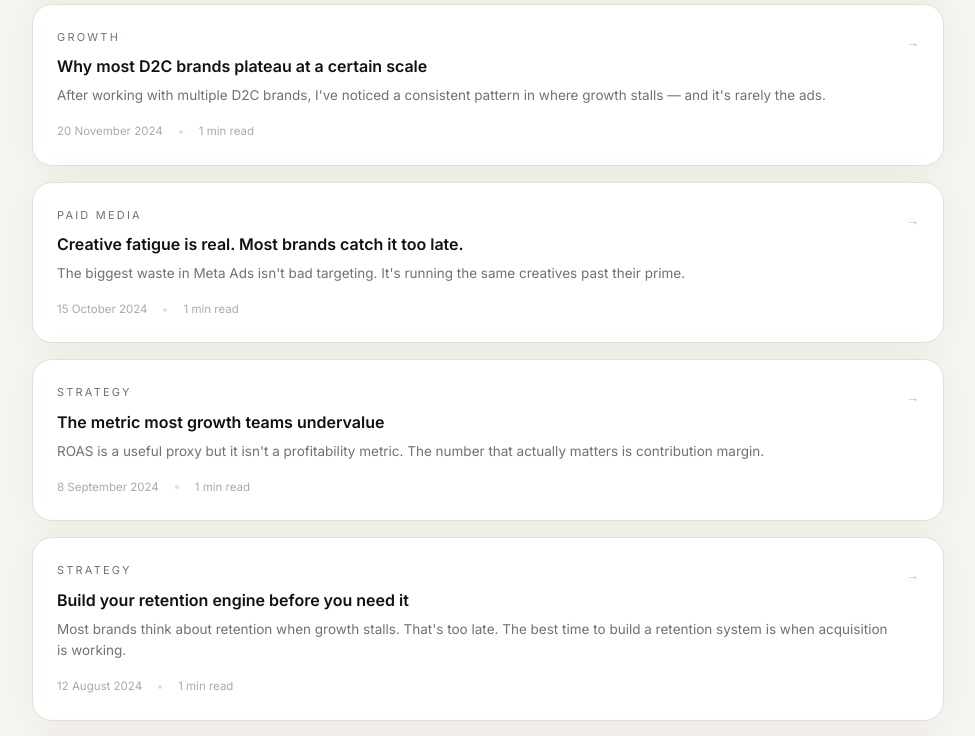
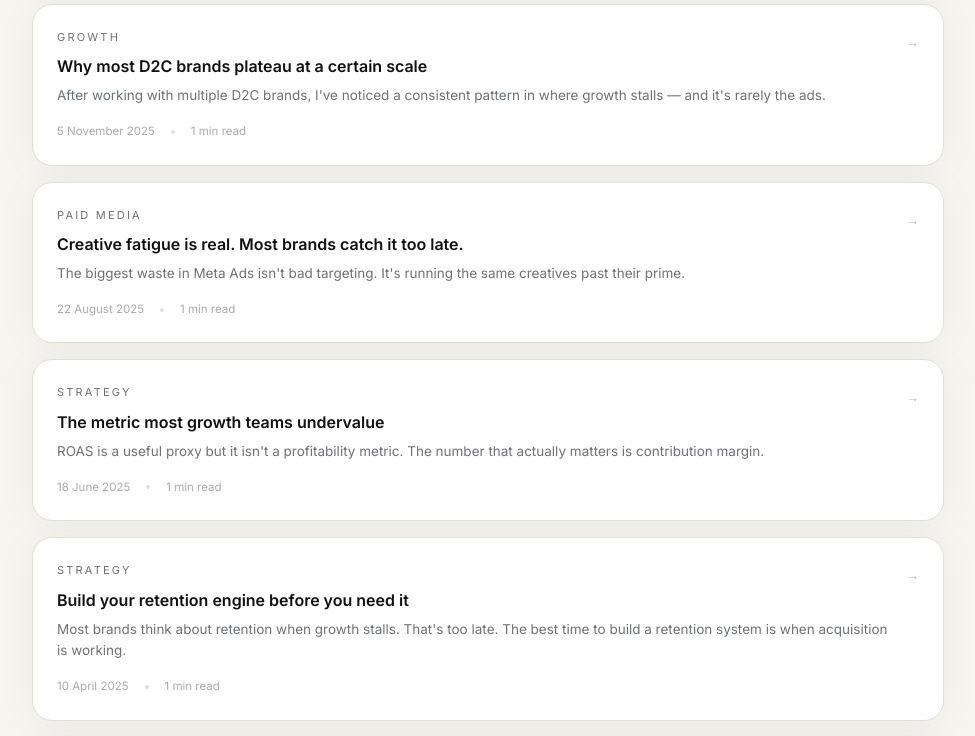
Before and after one commit to jigar-soni/jigar-soni-portfolio, a Next.js app: page /notes in a window 1280 px wide. Shown: the part 1220-1956 px from the top of the page, without its empty margins (272-1247 px from the left). Built offline with nearby package versions, Linux system fonts and the light colour scheme.

Commit message:
Update note dates to spread across 2025–2026

```diff
--- a/app/data/notes.ts
+++ b/app/data/notes.ts
@@ -73,7 +73,7 @@ export const notes: Note[] = [
   {
     slug: 'why-d2c-brands-plateau',
     title: 'Why most D2C brands plateau at a certain scale',
-    date: '2024-11-20',
+    date: '2025-11-05',
     category: 'Growth',
     excerpt:
       "After working with multiple D2C brands, I've noticed a consistent pattern in where growth stalls — and it's rarely the ads.",
@@ -88,7 +88,7 @@ export const notes: Note[] = [
   {
     slug: 'creative-fatigue',
     title: 'Creative fatigue is real. Most brands catch it too late.',
-    date: '2024-10-15',
+    date: '2025-08-22',
     category: 'Paid Media',
     excerpt:
       "The biggest waste in Meta Ads isn't bad targeting. It's running the same creatives past their prime.",
@@ -103,7 +103,7 @@ export const notes: Note[] = [
   {
     slug: 'contribution-margin',
     title: 'The metric most growth teams undervalue',
-    date: '2024-09-08',
+    date: '2025-06-18',
     category: 'Strategy',
     excerpt:
       "ROAS is a useful proxy but it isn't a profitability metric. The number that actually matters is contribution margin.",
@@ -118,7 +118,7 @@ export const notes: Note[] = [
   {
     slug: 'retention-before-acquisition',
     title: 'Build your retention engine before you need it',
-    date: '2024-08-12',
+    date: '2025-04-10',
     category: 'Strategy',
     excerpt:
       "Most brands think about retention when growth stalls. That's too late. The best time to build a retention system is when acquisition is working.",
@@ -133,7 +133,7 @@ export const notes: Note[] = [
   {
     slug: 'chess-and-marketing',
     title: 'What chess taught me about growth marketing',
-    date: '2024-07-03',
+    date: '2025-02-28',
     category: 'Thinking',
     excerpt:
       "Both reward patience, pattern recognition, and thinking several moves ahead. Both punish reactive, short-term play.",
@@ -148,7 +148,7 @@ export const notes: Note[] = [
   {
     slug: 'what-premium-brands-do-differently',
     title: 'What premium D2C brands do differently with ad creative',
-    date: '2024-06-18',
+    date: '2025-01-14',
     category: 'Paid Media',
     excerpt:
       "The brands that maintain strong margins at scale are almost always the ones that treat creative as a strategic function.",
```
